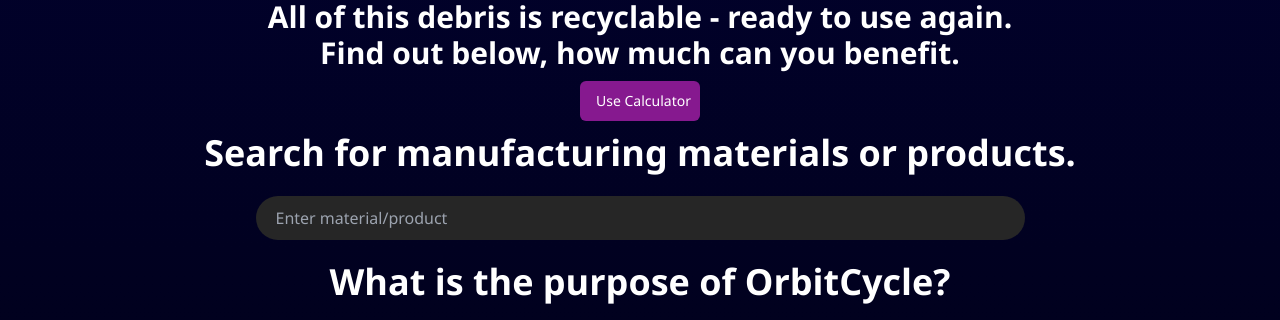
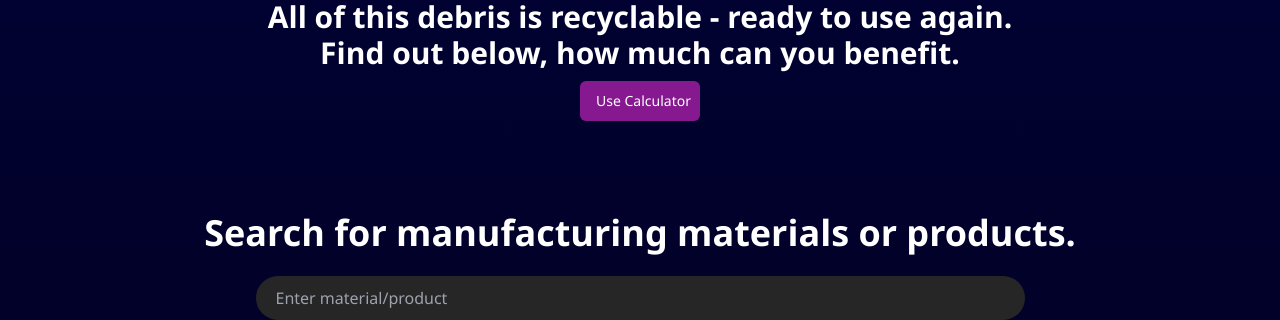
Before and after one commit to igordotdev/over-head, a Next.js app: page / in a window 1280 px wide. Shown: the part 1780-2100 px from the top of the page. Built offline with nearby package versions, Linux system fonts and the light colour scheme.

Commit message:
modified:   components/search/SearchPage.tsx

```diff
--- a/components/search/SearchPage.tsx
+++ b/components/search/SearchPage.tsx
@@ -24,10 +24,10 @@ export const SearchPage: React.FC = () => {
 
   const renderContent = () => {
     if (searchTerm.trim() === '') {
-      return <div className="h-"></div>;
+      return <div className="h-[60vh]"></div>;
     }
     if (!searchResults.name) {
-      return <div className="mt-5 text-white">No results found</div>;
+      return <div className="mt-5 h-[60vh] text-white">No results found</div>;
     }
     return (
       <SearchResult
@@ -41,7 +41,7 @@ export const SearchPage: React.FC = () => {
   };
 
   return (
-    <div className="flex overflow-hidden flex-col items-center px-2.5 py-3 text-white">
+    <div className="flex overflow-hidden mt-20 flex-col items-center px-2.5 py-3 text-white">
       <div className="text-sm font-semibold leading-[51px] max-md:max-w-full">
         <span className="text-4xl">
           Search for manufacturing materials or products.
```
